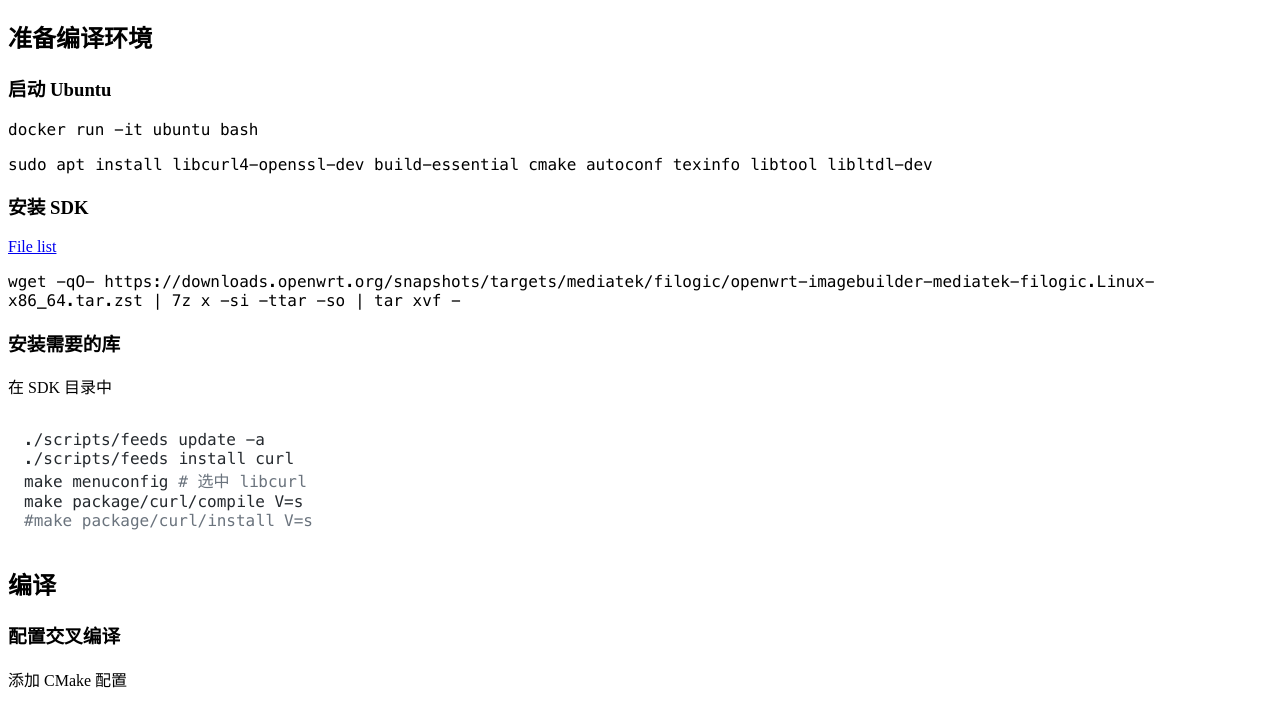
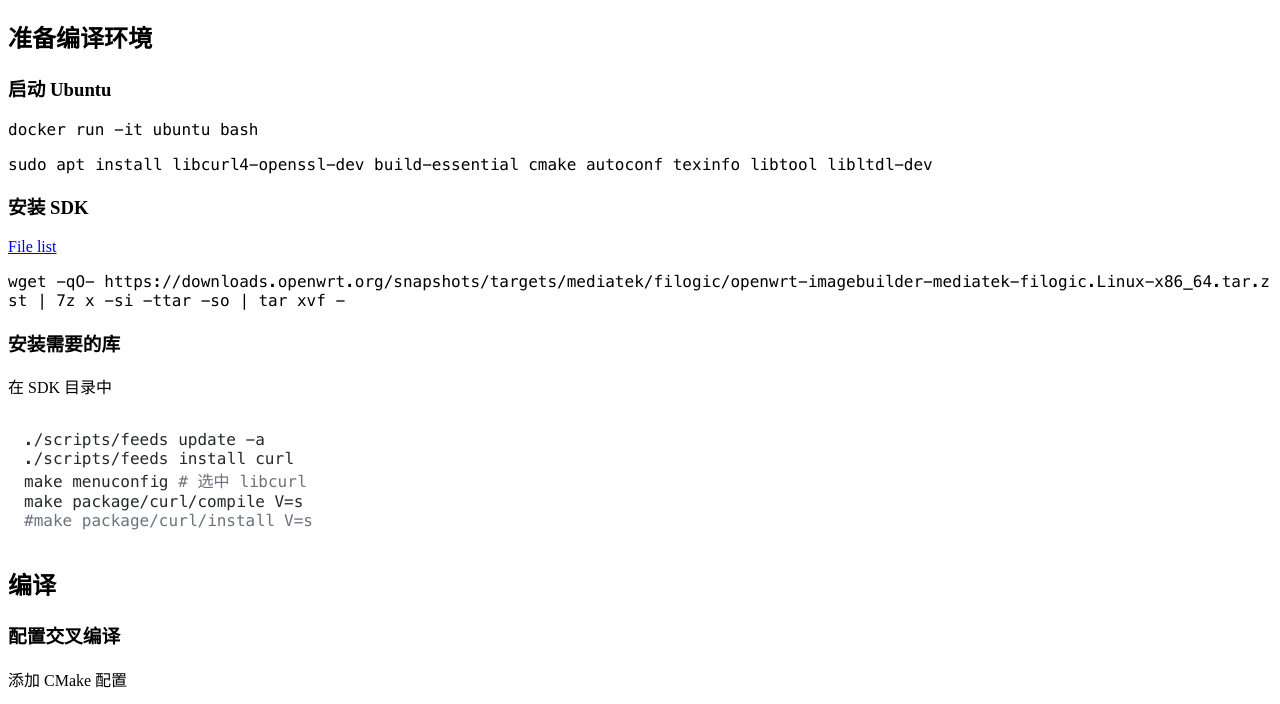
Before and after one commit to xna00/xnablogs, a plain HTML site: page openwrt-tjs/index.html in a window 1280 px wide. Shown: the part 70-774 px from the top of the page. Drawn offline with Linux system fonts and the light colour scheme.

Commit message:
Update from https://github.com/xna00/myblogs/commit/bb6af6300f1f0800285bedf1980b5d8fc272874f

```diff
--- a/style.css
+++ b/style.css
@@ -12,3 +12,7 @@ code {
   font-size: 0.8em;
   margin-right: 10px;
 }
+
+html {
+  word-break: break-all;
+}
```
